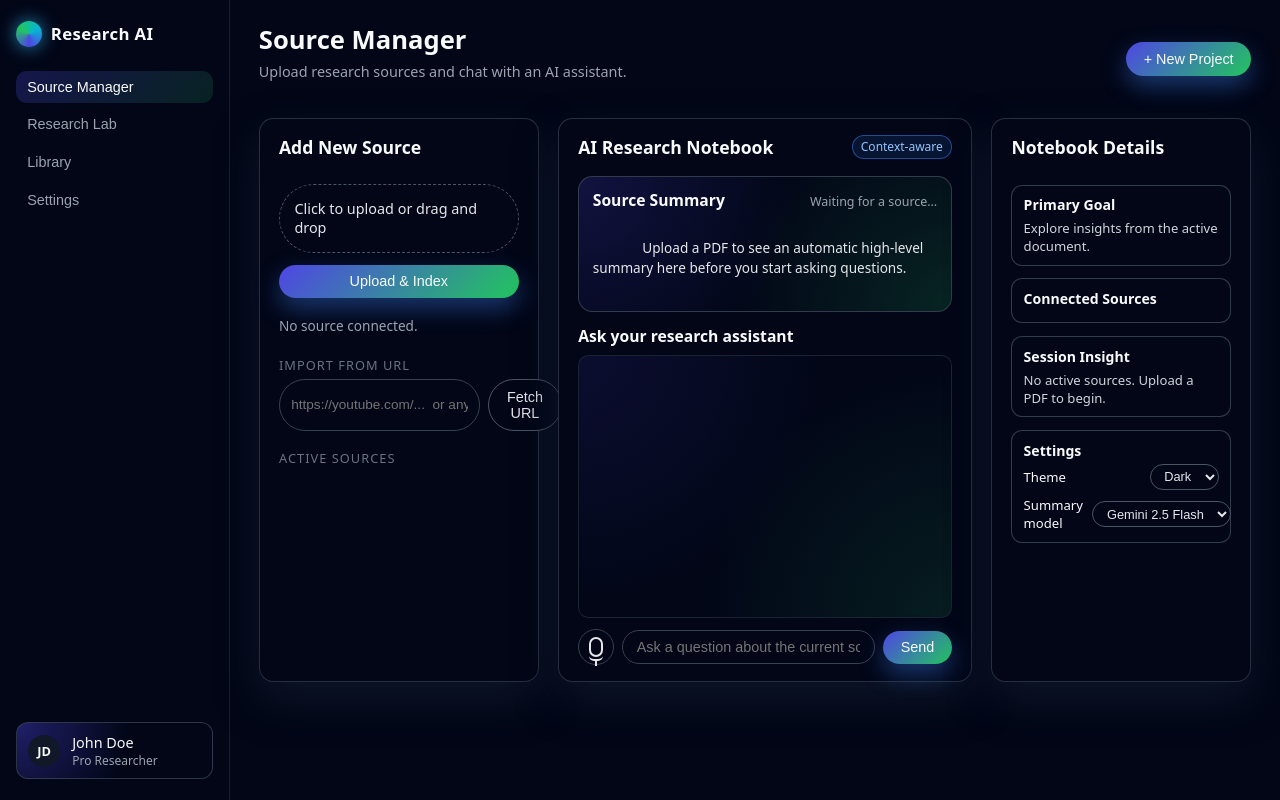
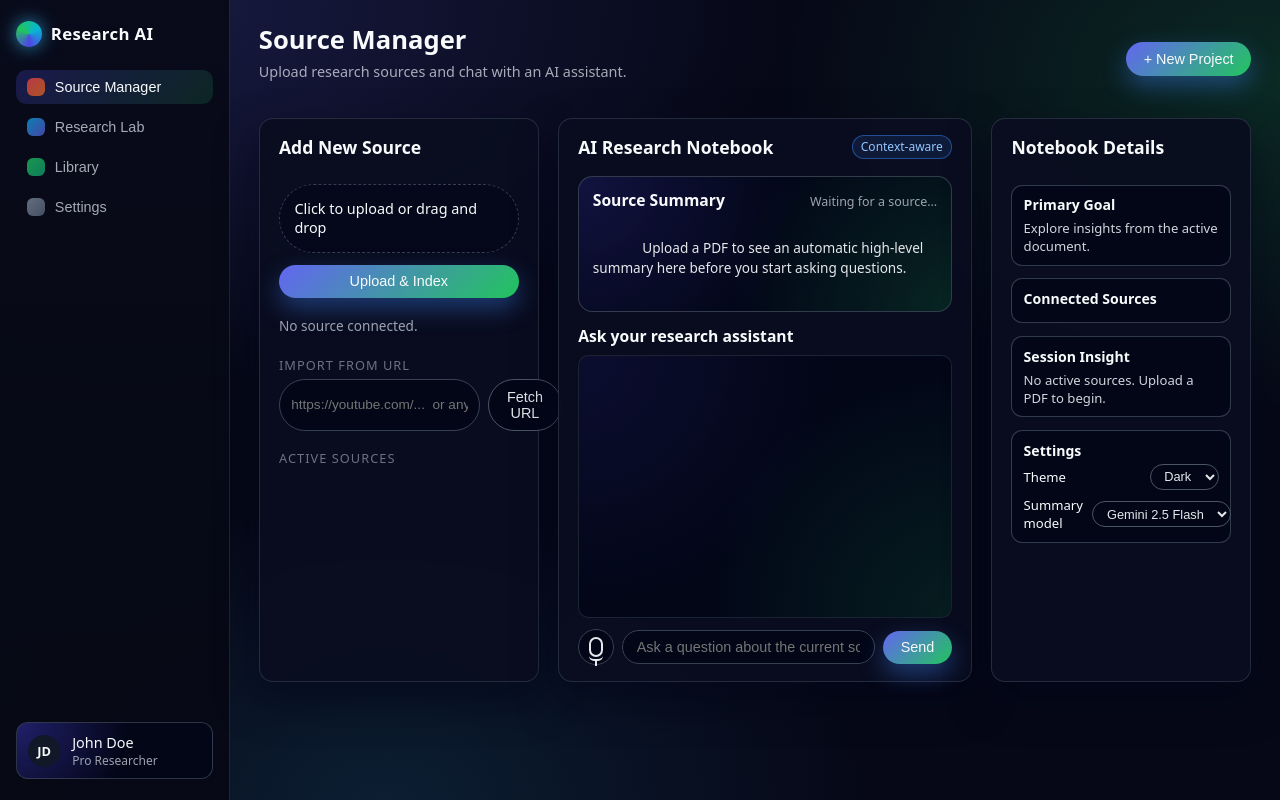
Before and after one commit to bharath-pypractice/notebookLM, a Flask app: page / in a window 1280 px wide. Run offline with Flask 3, Linux system fonts and the light colour scheme.

Commit message:
changed ui

```diff
--- a/app.py
+++ b/app.py
@@ -32,6 +32,7 @@ app = Flask(
     static_folder="static"
 )
 
+# Vercel temp storage
 UPLOAD_FOLDER = "/tmp"
 app.config["UPLOAD_FOLDER"] = UPLOAD_FOLDER
 
@@ -48,12 +49,14 @@ current_source_id = None
 # PDF TEXT EXTRACTION
 # -----------------------------
 
-def extract_text_from_pdf(path: str):
+def extract_text_from_pdf(path):
 
     reader = PdfReader(path)
+
     texts = []
 
     for page in reader.pages:
+
         try:
             text = page.extract_text() or ""
         except:
@@ -71,6 +74,7 @@ def extract_text_from_pdf(path: str):
 def extract_text_from_url(url):
 
     response = requests.get(url, timeout=15)
+
     soup = BeautifulSoup(response.text, "html.parser")
 
     for tag in soup(["script", "style", "noscript"]):
@@ -87,6 +91,7 @@ def extract_text_from_url(url):
 
 @app.route("/")
 def index():
+
     return render_template("index.html")
 
 
@@ -198,6 +203,7 @@ def chat():
     source_id = data.get("sourceId", current_source_id)
 
     if not source_id or source_id not in sources:
+
         return jsonify({
             "success": False,
             "error": "Upload document first"
@@ -221,6 +227,7 @@ If not found say:
 """
 
     try:
+
         response = model.generate_content(prompt)
 
         answer = getattr(response, "text", None)
--- a/static/style.css
+++ b/static/style.css
@@ -4,12 +4,29 @@
   box-sizing: border-box;
 }
 
+:root {
+  --bg: #060817;
+  --card-bg: rgba(10, 14, 32, 0.92);
+  --text-primary: #f8fafc;
+  --text-secondary: rgba(226, 232, 240, 0.72);
+  --accent: #6366f1;
+  --accent-2: #22c55e;
+  --border: rgba(148, 163, 184, 0.2);
+  --shadow: 0 18px 40px rgba(2, 6, 23, 0.55);
+  --ring: 0 0 0 3px rgba(99, 102, 241, 0.22);
+  --radius: 14px;
+}
+
 body {
   margin: 0;
   padding: 0;
-  font-family: system-ui, -apple-system, BlinkMacSystemFont, "Segoe UI", sans-serif;
-  background: radial-gradient(circle at top left, #020617 0, #020617 45%, #020617 60%, #020617 100%);
-  color: #f9fafb;
+  font-family: ui-sans-serif, system-ui, -apple-system, BlinkMacSystemFont, "Segoe UI", sans-serif;
+  background:
+    radial-gradient(1200px 700px at 10% 0%, rgba(99, 102, 241, 0.20), transparent 55%),
+    radial-gradient(900px 600px at 100% 10%, rgba(34, 197, 94, 0.18), transparent 55%),
+    radial-gradient(800px 500px at 30% 100%, rgba(56, 189, 248, 0.12), transparent 60%),
+    var(--bg);
+  color: var(--text-primary);
 }
 
 .shell {
@@ -18,13 +35,18 @@ body {
   min-height: 100vh;
 }
 
+.sidebar-overlay {
+  display: none;
+}
+
 .sidebar {
-  background: #020617;
-  border-right: 1px solid rgba(30, 64, 175, 0.4);
+  background: linear-gradient(180deg, rgba(8, 10, 24, 0.95), rgba(6, 8, 20, 0.92));
+  border-right: 1px solid rgba(99, 102, 241, 0.25);
   padding: 1.3rem 1rem;
   display: flex;
   flex-direction: column;
   gap: 1.5rem;
+  transition: transform 0.18s ease;
 }
 
 .logo-block {
@@ -58,20 +80,34 @@ body {
   padding: 0.5rem 0.7rem;
   border: none;
   background: transparent;
-  color: #9ca3af;
+  color: var(--text-secondary);
   display: flex;
   align-items: center;
   justify-content: flex-start;
+  gap: 0.6rem;
   font-size: 0.9rem;
   cursor: pointer;
-  transition: background 0.1s ease, color 0.1s ease;
+  transition: background 0.16s ease, color 0.16s ease, transform 0.12s ease;
 }
 
 .nav-item.active,
 .nav-item:hover {
   background: linear-gradient(135deg, rgba(79, 70, 229, 0.25), rgba(34, 197, 94, 0.15));
-  color: #f9fafb;
+  color: var(--text-primary);
+  transform: translateY(-1px);
 }
+
+.nav-icon {
+  width: 18px;
+  height: 18px;
+  border-radius: 6px;
+  flex: 0 0 auto;
+}
+
+.nav-icon--sources { background: linear-gradient(135deg, rgba(239, 68, 68, 0.75), rgba(249, 115, 22, 0.65)); }
+.nav-icon--lab { background: linear-gradient(135deg, rgba(14, 165, 233, 0.75), rgba(99, 102, 241, 0.65)); }
+.nav-icon--library { background: linear-gradient(135deg, rgba(34, 197, 94, 0.75), rgba(16, 185, 129, 0.65)); }
+.nav-icon--settings { background: linear-gradient(135deg, rgba(148, 163, 184, 0.65), rgba(100, 116, 139, 0.65)); }
 
 .profile-card {
   margin-top: auto;
@@ -122,6 +158,14 @@ body {
   align-items: center;
   justify-content: space-between;
   margin-bottom: 1.4rem;
+  gap: 1rem;
+}
+
+.header-left {
+  display: flex;
+  align-items: flex-start;
+  gap: 0.75rem;
+  min-width: 0;
 }
 
 .app-header h1 {
@@ -131,7 +175,7 @@ body {
 
 .subtitle {
   margin-top: 0.3rem;
-  color: #9ca3af;
+  color: var(--text-secondary);
   font-size: 0.9rem;
 }
 
@@ -146,11 +190,19 @@ body {
 }
 
 .panel {
-  background: #020617;
-  border-radius: 0.9rem;
+  background: var(--card-bg);
+  border-radius: var(--radius);
   padding: 1rem 1.2rem;
-  box-shadow: 0 18px 40px rgba(15, 23, 42, 0.85);
-  border: 1px solid rgba(148, 163, 184, 0.25);
+  box-shadow: var(--shadow);
+  border: 1px solid var(--border);
+  backdrop-filter: blur(10px);
+  transition: transform 0.14s ease, box-shadow 0.14s ease, border-color 0.14s ease;
+}
+
+.panel:hover {
+  transform: translateY(-1px);
+  box-shadow: 0 24px 55px rgba(2, 6, 23, 0.6);
+  border-color: rgba(99, 102, 241, 0.22);
 }
 
 .panel h2 {
@@ -187,12 +239,19 @@ body {
   justify-content: center;
   padding: 0.9rem 0.9rem;
   border-radius: 999px;
-  background: #020617;
-  border: 1px dashed #4b5563;
-  color: #e5e7eb;
+  background: rgba(2, 6, 23, 0.55);
+  border: 1px dashed rgba(148, 163, 184, 0.35);
+  color: var(--text-primary);
   font-size: 0.9rem;
   cursor: pointer;
   gap: 0.4rem;
+  transition: background 0.14s ease, border-color 0.14s ease, transform 0.14s ease;
+}
+
+.file-label--drag {
+  background: rgba(99, 102, 241, 0.10);
+  border-color: rgba(99, 102, 241, 0.55);
+  transform: translateY(-1px);
 }
 
 .file-label input[type="file"] {
@@ -215,8 +274,8 @@ body {
 }
 
 .primary-btn {
-  background: linear-gradient(135deg, #4f46e5, #22c55e);
-  color: #f9fafb;
+  background: linear-gradient(135deg, var(--accent), var(--accent-2));
+  color: var(--text-primary);
   box-shadow: 0 10px 25px rgba(59, 130, 246, 0.4);
 }
 
--- a/templates/index.html
+++ b/templates/index.html
@@ -9,18 +9,31 @@
 </head>
 
 <body>
+  <div id="sidebar-overlay" class="sidebar-overlay" aria-hidden="true"></div>
   <div class="shell">
-    <aside class="sidebar">
+    <aside id="sidebar" class="sidebar" aria-label="Primary navigation">
       <div class="logo-block">
         <div class="logo-dot"></div>
         <span class="logo-text">Research AI</span>
       </div>
 
       <nav class="nav">
-        <button class="nav-item active">Source Manager</button>
-        <button class="nav-item">Research Lab</button>
-        <button class="nav-item">Library</button>
-        <button class="nav-item">Settings</button>
+        <button class="nav-item active">
+          <span class="nav-icon nav-icon--sources" aria-hidden="true"></span>
+          <span>Source Manager</span>
+        </button>
+        <button class="nav-item">
+          <span class="nav-icon nav-icon--lab" aria-hidden="true"></span>
+          <span>Research Lab</span>
+        </button>
+        <button class="nav-item">
+          <span class="nav-icon nav-icon--library" aria-hidden="true"></span>
+          <span>Library</span>
+        </button>
+        <button class="nav-item">
+          <span class="nav-icon nav-icon--settings" aria-hidden="true"></span>
+          <span>Settings</span>
+        </button>
       </nav>
 
       <div class="profile-card">
@@ -34,9 +47,14 @@
 
     <div class="app-container">
       <header class="app-header">
-        <div>
+        <div class="header-left">
+          <button id="menu-button" class="icon-button header-menu-btn" type="button" aria-label="Open menu">
+            <span class="hamburger" aria-hidden="true"></span>
+          </button>
+          <div>
           <h1>Source Manager</h1>
           <p class="subtitle">Upload research sources and chat with an AI assistant.</p>
+          </div>
         </div>
         <button class="btn primary-btn new-project-btn">+ New Project</button>
       </header>
```
Also changed, not shown: other parts of static/style.css (+129 -12 lines), static/script.js (+67 -2 lines).
